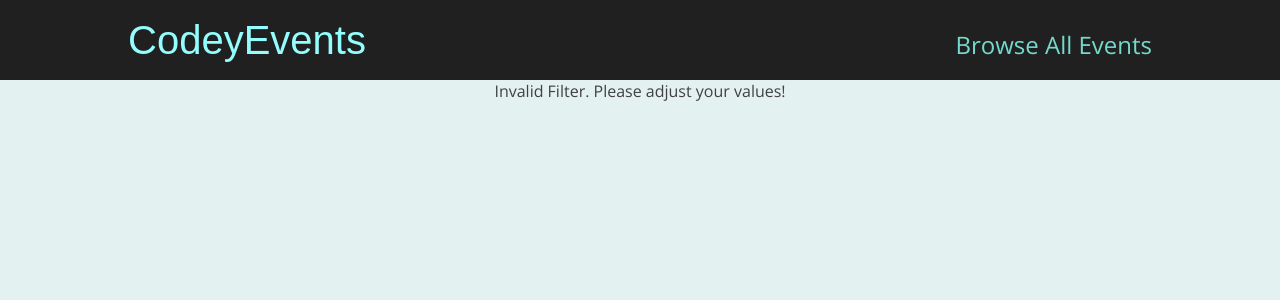
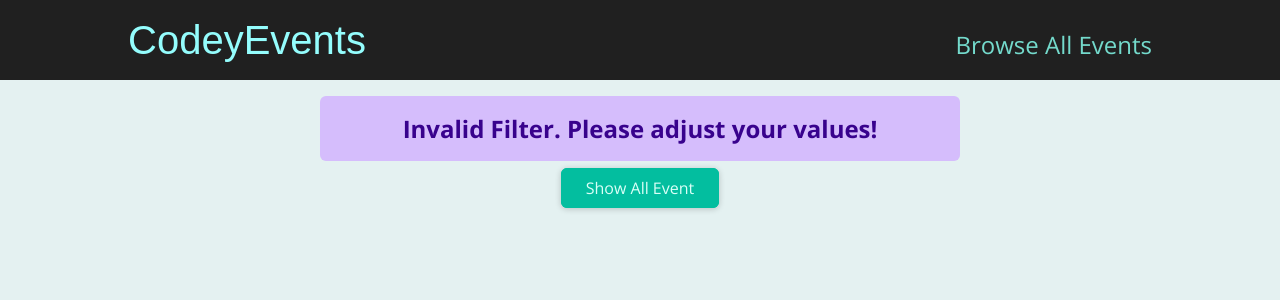
Before and after one commit to Yixin88/CodeyEvents, a Next.js app: page /events/e2 in a window 1280 px wide. Shown: the top 300 px of the page. Built offline with nearby package versions, Linux system fonts and the light colour scheme.

Commit message:
error message for filtered and no event found is styled

```diff
--- /dev/null
+++ b/components/events/results-title.js
@@ -0,0 +1,17 @@
+import Button from '../ui/button';
+import classes from './results-title.module.css';
+
+export default function ResultsTitle({ date }) {
+
+  const humanReadableDate = new Date(date).toLocaleDateString('en-US', {
+    month: 'long',
+    year: 'numeric',
+  });
+
+  return (
+    <section className={classes.title}>
+      <h1>Events in {humanReadableDate}</h1>
+      <Button link='/events'>Show all events</Button>
+    </section>
+  );
+}
--- /dev/null
+++ b/components/events/results-title.module.css
@@ -0,0 +1,6 @@
+.title {
+  margin: 2rem auto;
+  width: 90%;
+  max-width: 40rem;
+  text-align: center;
+}
--- /dev/null
+++ b/components/ui/error-alert.js
@@ -0,0 +1,7 @@
+import classes from './error-alert.module.css';
+
+function ErrorAlert(props) {
+  return <div className={classes.alert}>{props.children}</div>;
+}
+
+export default ErrorAlert;
--- /dev/null
+++ b/components/ui/error-alert.module.css
@@ -0,0 +1,12 @@
+.alert {
+  margin: 1rem auto;
+  padding: 1rem 2rem;
+  width: 90%;
+  max-width: 40rem;
+  background-color: #d5bdfc;
+  color: #38028d;
+  font-weight: bold;
+  font-size: 1.5rem;
+  text-align: center;
+  border-radius: 6px;
+}
--- a/pages/events/[...slug].js
+++ b/pages/events/[...slug].js
@@ -1,6 +1,10 @@
 import { useRouter } from "next/router";
 import React from "react";
 import { getFilteredEvents } from "../../dummy-data";
+import EventList from "../../components/events/event-list";
+import ResultsTitle from "../../components/events/results-title";
+import Button from "../../components/ui/button";
+import ErrorAlert from "../../components/ui/error-alert";
 
 export default function FilteredEventsPage() {
   const router = useRouter();
@@ -25,20 +29,40 @@
     numMonth < 1 ||
     numMonth > 12
   ) {
-    return <p className="center">Invalid Filter. Please adjust your values!</p>;
+    return (
+      <>
+        <ErrorAlert>
+          <p className="center">Invalid Filter. Please adjust your values!</p>
+        </ErrorAlert>
+        <div className="center">
+            <Button link='/events'>Show All Event</Button>
+        </div>
+      </>
+
+    );
   }
 
   const filteredEvents = getFilteredEvents({ year: numYear, month: numMonth });
 
   if (!filteredEvents || filteredEvents.length === 0) {
     return (
-      <p className="center">No Events Found For Your Filter!</p>
+      <>
+        <ErrorAlert>
+          <p>No Events Found For Your Filter!</p>
+        </ErrorAlert>
+        <div className="center">
+          <Button link='/events'>Show All Event</Button>
+        </div>
+      </>
     )
   }
 
+  const date = new Date(numYear, numMonth - 1);
+
   return (
-    <div>
-      <h1>Filtered Event Page</h1>
-    </div>
+    <>
+      <ResultsTitle date={date}/>
+      <EventList items={filteredEvents} />
+    </>
   );
 }
```
Also changed, not shown: pages/events/[eventId].js (+13 -1 lines).
